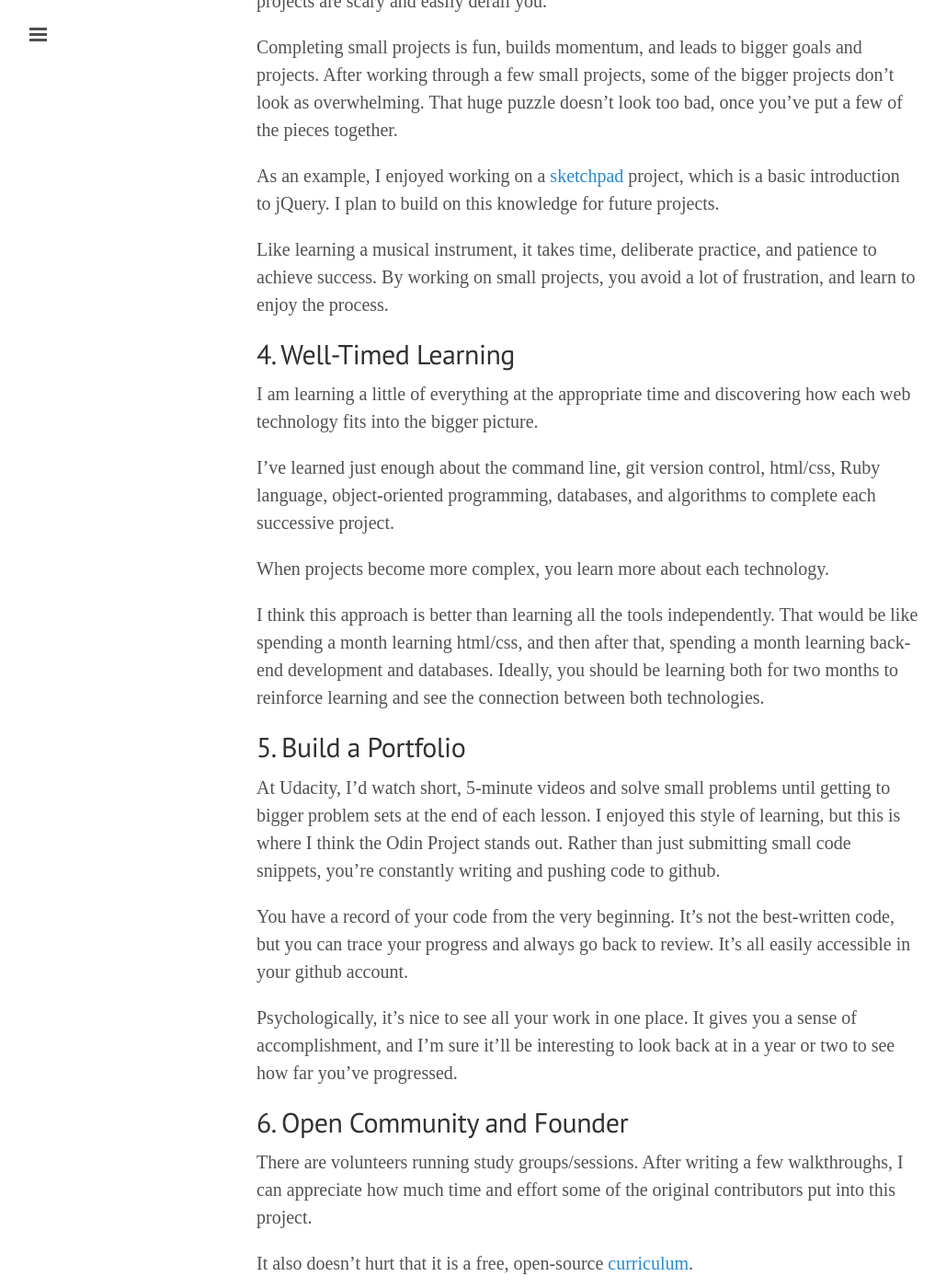
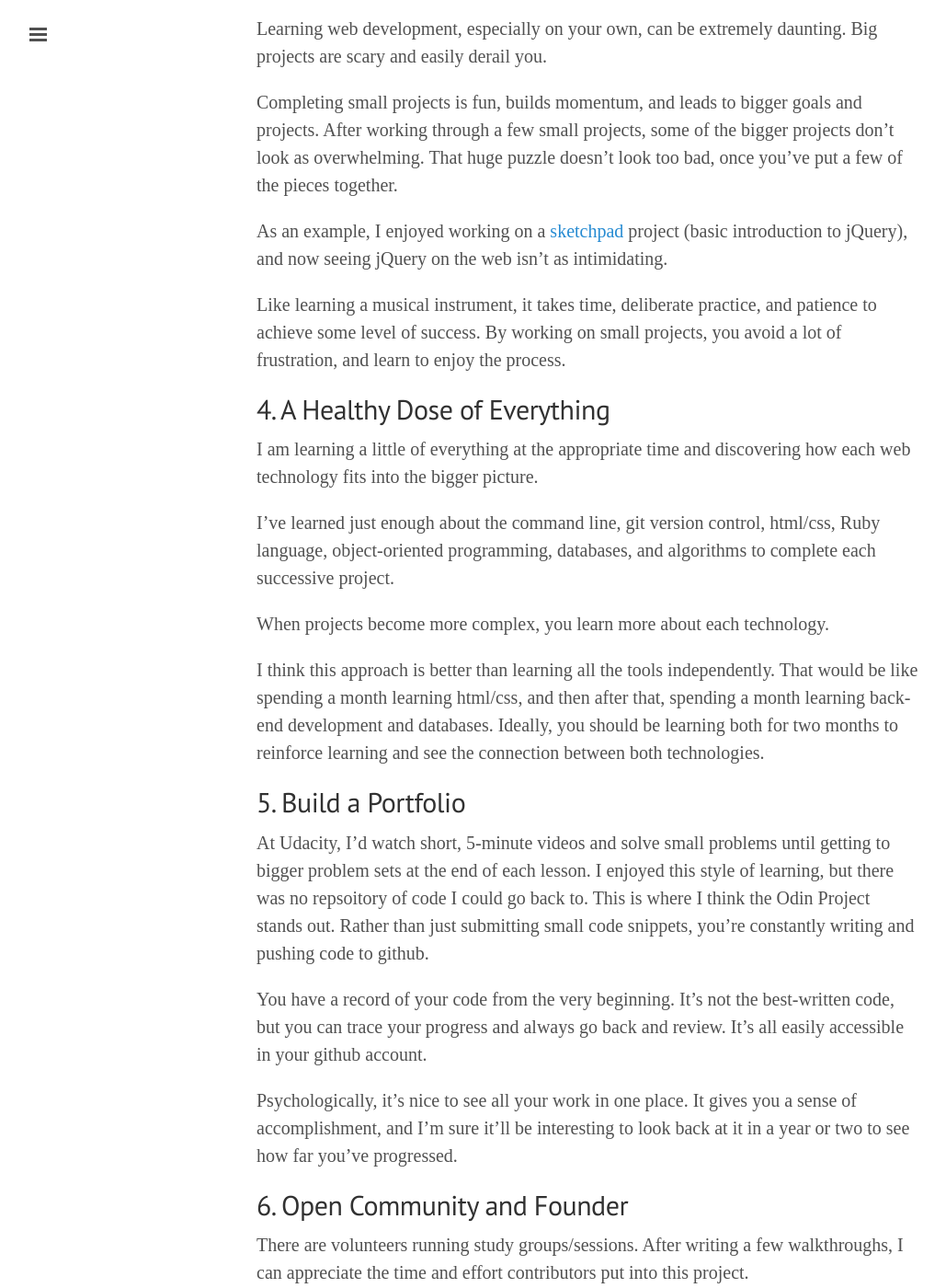
Before and after one commit to Jberczel/jberczel.github.io, a Jekyll site: the page built from _posts/2014-05-05-why-i-like-odin.md, in a window 1280 px wide and 1400 px high, scrolled down 1241 px. Shown: the whole window at 92% size, without its empty margins (1-1030 px from the left). Built offline with Jekyll 4.4.1, drawn with Linux system fonts in a browser that asks for light colours; Markdown is read by kramdown in place of the engine named in the settings; comment, search, counter and statistics services are not loaded; some of the changed text lies outside the part shown.

Commit message:
Edit why i like odin post

```diff
--- a/_posts/2014-05-05-why-i-like-odin.md
+++ b/_posts/2014-05-05-why-i-like-odin.md
@@ -7,24 +7,25 @@
 
 After returning from my 2013 Appalachian trail (AT) [thru-hike](http://www.atjindo.com), I began re-learning web development, and in the process, stumbled upon the [Odin curriculum](http://www.theodinproject.com/courses).
 
-Before my big hike, I studied web app development for a few months mainly at [Udacity](https://www.udacity.com/). By the time I returned, I had forgotten a lot of the detail. I needed a refresher.  Thankfully I found the Odin Project. Here are the 6 reasons I am now learning with the Odin curriculum.
+Previously, I had studied web app development for several months at [Udacity](https://www.udacity.com/). When I returned from my 5-month hike, I had forgotten a lot of the detail. I needed a refresher, and thankfully, I found the Odin Project. Here are the 6 reasons I am now learning with the Odin curriculum.
 
 <!--more-->
 
-##1. It's a Great Map and Guide
+##1. It's a Guidebook
 
-When I solo hiked the AT (2,200 miles), I carried a [guidebook](http://www.amazon.com/The-A-T-Guide-Southbound-2013/dp/0982980833/ref=sr_1_2?ie=UTF8&qid=1399332731&sr=8-2&keywords=awol+guide+southbound). It contained small maps, elevation profiles, distance markers, and other useful information. It was one of my 'must have' items for hiking the trail from Maine to Georgia.
+When I solo hiked the AT (2,200 miles), I carried a [guidebook](http://www.amazon.com/The-A-T-Guide-Southbound-2013/dp/0982980833/ref=sr_1_2?ie=UTF8&qid=1399332731&sr=8-2&keywords=awol+guide+southbound). It contained small maps, elevation profiles, distance markers, and other useful information. It was a'must have' item for hiking from Maine to Georgia.
 
-When attempting the huge feat of learning web development, the Odin curriculum is like a great guide. It's filled with small projects, detailed explanations, links to helpful resources, and a supportive community.
+When attempting the huge feat of learning web development, the Odin curriculum is like a great guidebook. It's filled with small projects, detailed explanations, links to helpful resources, and a supportive community.
 
 It keeps you on-trail, and reduces a lot of those completely lost in the woods moments.
 
 ##2. Repository of Learning Tools
+
 I studied regular expressions briefly when deploying my first real website, but had little experience and a vague understanding.
 
-The Odin curriculum directed me to [regexone](http://regexone.com/), which I wish I discovered a long time ago.
+With the Odin curriculum, I found resources such as [regexone](http://regexone.com/), which is currently my favorite website for learning regular expressions.
 
-Similarly, I enjoyed reviewing git version control from [Atlassian](https://www.atlassian.com/git/tutorial).
+Similarly, I enjoyed reviewing and learning new things about git version control from [Atlassian](https://www.atlassian.com/git/tutorial).
 
 These links are just a few of the awesome resources you can find following along with the curriculum.
 
@@ -36,11 +37,12 @@
 
 Completing small projects is fun, builds momentum, and leads to bigger goals and projects.  After working through a few small projects, some of the bigger projects don't look as overwhelming. That huge puzzle doesn't look too bad, once you've put a few of the pieces together.
 
-As an example, I enjoyed working on a [sketchpad](https://github.com/Jberczel/odin-projects/tree/master/sketchpad) project, which is a basic introduction to jQuery. I plan to build on this knowledge for future projects.
+As an example, I enjoyed working on a [sketchpad](https://github.com/Jberczel/odin-projects/tree/master/sketchpad) project (basic introduction to jQuery), and now seeing jQuery on the web isn't as intimidating.
 
-Like learning a musical instrument, it takes time, deliberate practice, and patience to achieve success. By working on small projects, you avoid a lot of frustration, and learn to enjoy the process.
 
-##4. Well-Timed Learning
+Like learning a musical instrument, it takes time, deliberate practice, and patience to achieve some level of success. By working on small projects, you avoid a lot of frustration, and learn to enjoy the process.
+
+##4. A Healthy Dose of Everything
 
 I am learning a little of everything at the appropriate time and discovering how each web technology fits into the bigger picture.
 
@@ -53,15 +55,15 @@
 
 ##5. Build a Portfolio
 
-At Udacity, I'd watch short, 5-minute videos and solve small problems until getting to bigger problem sets at the end of each lesson.  I enjoyed this style of learning, but this is where I think the Odin Project stands out.  Rather than just submitting small code snippets, you're constantly writing and pushing code to github.
+At Udacity, I'd watch short, 5-minute videos and solve small problems until getting to bigger problem sets at the end of each lesson.  I enjoyed this style of learning, but there was no repsoitory of code I could go back to. This is where I think the Odin Project stands out.  Rather than just submitting small code snippets, you're constantly writing and pushing code to github.
 
-You have a record of your code from the very beginning.  It's not the best-written code, but you can trace your progress and always go back to review. It's all easily accessible in your github account.
+You have a record of your code from the very beginning.  It's not the best-written code, but you can trace your progress and always go back and review. It's all easily accessible in your github account.
 
-Psychologically, it's nice to see all your work in one place.  It gives you a sense of accomplishment, and I'm sure it'll be interesting to look back at in a year or two to see how far you've progressed.
+Psychologically, it's nice to see all your work in one place.  It gives you a sense of accomplishment, and I'm sure it'll be interesting to look back at it in a year or two to see how far you've progressed.
 
 
 ##6. Open Community and Founder
 
-There are volunteers running study groups/sessions. After writing a few walkthroughs, I can appreciate how much time and effort some of the original contributors put into this project.
+There are volunteers running study groups/sessions. After writing a few walkthroughs, I can appreciate the time and effort contributors put into this project.
 
-It also doesn't hurt that it is a free, open-source [curriculum](https://github.com/TheOdinProject/theodinproject).
+It's also [open-source](https://github.com/TheOdinProject/theodinproject).
```
